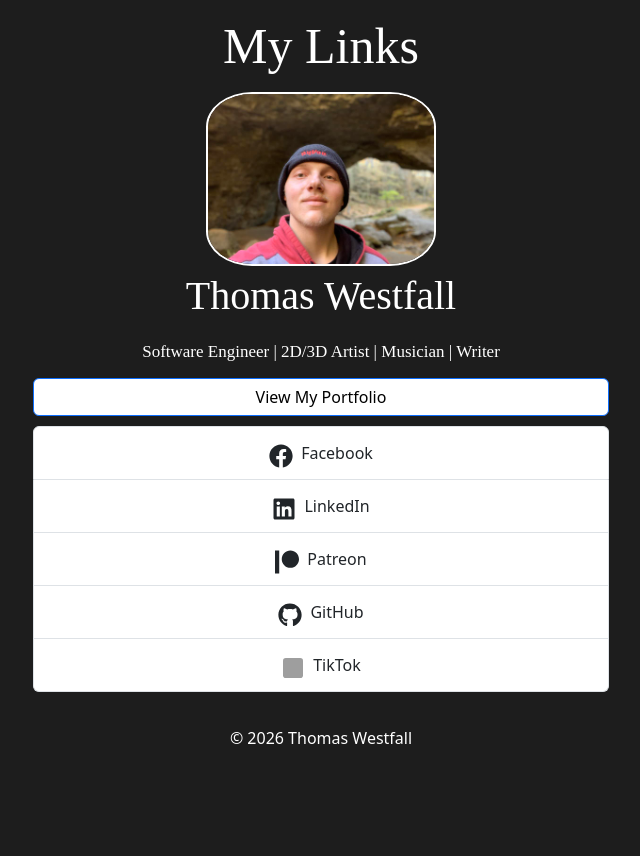
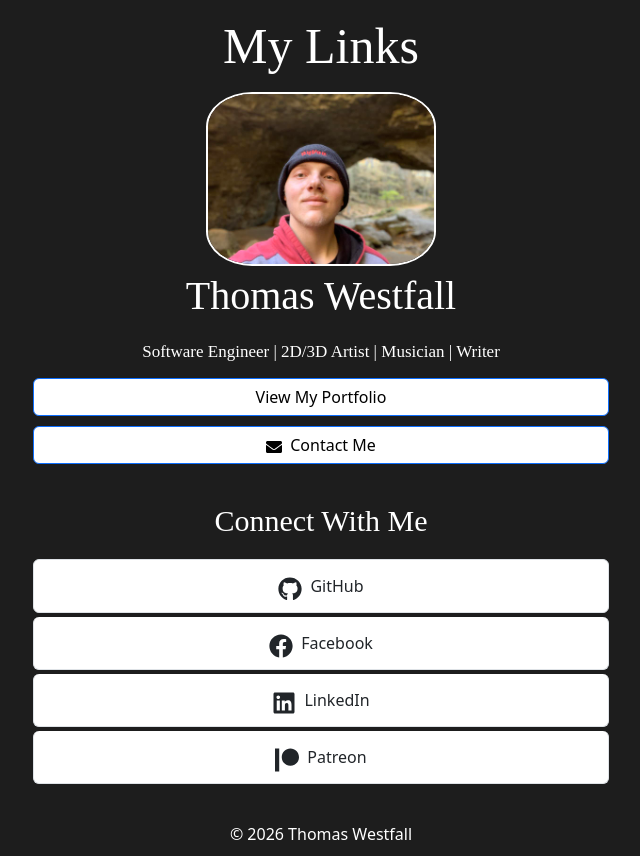
Before and after one commit to westfallt13/MyLinks, a React (Vite) app: page / in a window 1280 px wide. Shown: the whole page, without its empty margins (319-959 px from the left). Before the commit the page ends 800 px from the top, so only its background shows below. Built offline with nearby package versions, Linux system fonts and the light colour scheme; grey boxes are pictures that could not be loaded; a web font is replaced by a local one.

Commit message:
Added contact section with email address, removed TikTok, added spacing and a new paragraph portion.

```diff
--- a/src/App.css
+++ b/src/App.css
@@ -58,3 +58,7 @@ h6 {
   font-style: normal;
   font-size: 17px;
 }
+
+.socialclass {
+  font-size: 30px;
+}
--- a/src/App.jsx
+++ b/src/App.jsx
@@ -7,6 +7,7 @@ import Portfolio from './components/Portfolio'
 import { FaFacebook, FaLinkedin, FaPatreon, FaGithub } from 'react-icons/fa'
 import tiktokIcon from './assets/tiktok-fill-svgrepo-com.svg'
 import { BrowserRouter, Routes, Route, Link } from 'react-router-dom'
+import ContactButton from './components/ContactButton'
 
 function App() {
   return (
@@ -40,7 +41,15 @@ function HomePage() {
           View My Portfolio
         </Link>
 
+        <ContactButton email="westfallt13@gmail.com" />
+
+        <br></br>
+
+        <p className="socialclass">Connect With Me</p>
+
         <ul className="list-group mb-4">
+
+          <ListSocial name={'GitHub'} link={"https://github.com/westfallt13?tab=repositories"} icon={<FaGithub />} />
 
           <ListSocial name={'Facebook'} link={"https://www.facebook.com/profile.php?id=61585659697434"} icon={<FaFacebook />} />
 
@@ -48,13 +57,8 @@ function HomePage() {
 
           <ListSocial name={'Patreon'} link={"https://www.patreon.com/cw/Beachfall"} icon={<FaPatreon />} />
 
-          <ListSocial name={'GitHub'} link={"https://github.com/westfallt13?tab=repositories"} icon={<FaGithub />} />
 
-          <ListSocial
-            name={'TikTok'}
-            link={"https://www.tiktok.com/@beachfall_?fbclid=IwY2xjawPwrZJleHRuA2FlbQIxMABicmlkETE2YWtza3VJVkNPb2RWcHVQc3J0YwZhcHBfaWQQMjIyMDM5MTc4ODIwMDg5MgABHrVmONX3VDYs6ciLtv2njuqwePQHv0QxS0YeXqxSQ-rGSth1rBWIjUF2z3Jl_aem_TJVOT0kOA465tf5DOqv4OQ"}
-            icon={<img src={tiktokIcon} alt="TikTok" style={{ width: '24px', height: '24px' }} />}
-          />
+
 
         </ul>
 
--- /dev/null
+++ b/src/components/ContactButton.jsx
@@ -0,0 +1,56 @@
+import { useState } from 'react';
+import { FaEnvelope, FaCheck } from 'react-icons/fa';
+
+function ContactButton({ email }) {
+  const [copied, setCopied] = useState(false);
+  const [showEmail, setShowEmail] = useState(false);
+
+  const handleCopy = () => {
+    navigator.clipboard.writeText(email);
+    setCopied(true);
+    setTimeout(() => setCopied(false), 2000);
+  };
+
+  const toggleEmail = () => {
+    setShowEmail(!showEmail);
+  };
+
+  return (
+    <div style={{ marginBottom: '10px', width: '100%' }}>
+      <button
+        onClick={toggleEmail}
+        className="btn btn-primary w-100"
+        style={{ backgroundColor: 'white', color: 'black' }}
+      >
+        <FaEnvelope style={{ marginRight: '8px' }} />
+        Contact Me
+      </button>
+
+      {showEmail && (
+        <div
+          className="alert alert-info mt-2 d-flex justify-content-between align-items-center"
+          style={{ marginBottom: '0' }}
+        >
+          <span>
+            Email Me At: <span style={{ fontWeight: 'bold' }}>{email}</span>
+          </span>
+          <button
+            onClick={handleCopy}
+            className="btn btn-sm btn-outline-primary"
+            style={{ marginLeft: '10px' }}
+          >
+            {copied ? (
+              <>
+                <FaCheck /> Copied!
+              </>
+            ) : (
+              'Copy'
+            )}
+          </button>
+        </div>
+      )}
+    </div>
+  );
+}
+
+export default ContactButton;
--- a/src/components/ListSocial.jsx
+++ b/src/components/ListSocial.jsx
@@ -2,7 +2,7 @@ import React from 'react'
 
 export const ListSocial = ({ name, link, icon }) => {
     return (
-        <li className="list-group-item">
+        <li className="list-group-item mb-1 rounded">
             <a href={link} className="d-flex align-items-center gap-2">
                 {icon && <span className="fs-4">{icon}</span>}
                 <span>{name}</span>
```
